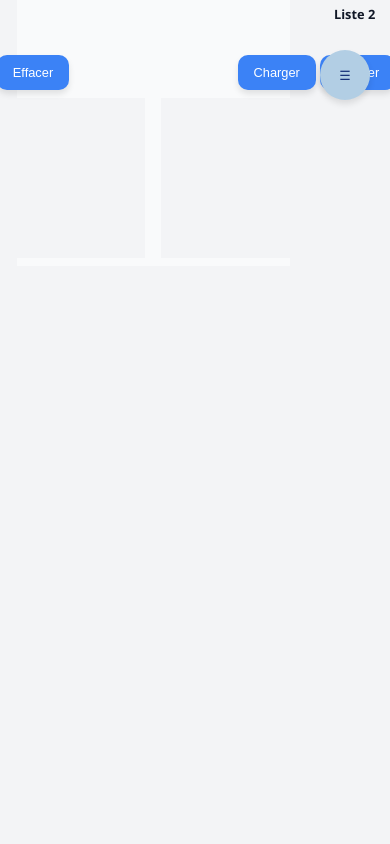
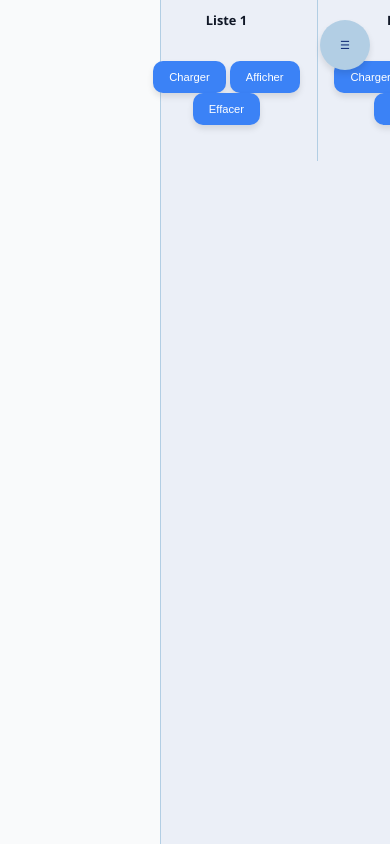
Before and after one commit to IWawan/application-gestion-file-attente, a Flask app: template templates/tableau_de_bord.html in a window 390 px wide. Run offline with Flask 3, Linux system fonts and the light colour scheme; the template is opened without the code that fills it, so the values that code supplies are empty; parts of the project's set-up code (start-up, migrations or seed data) failed here and were passed over; some libraries are stand-ins or nearby versions.

Commit message:
style tablette

```diff
--- a/data/bureaux.txt
+++ b/data/bureaux.txt
@@ -7,7 +7,3 @@ Bureau 6
 Bureau 7
 Bureau 8
 Bureau 9
-Bureau 10
-Bureau 11
-Bureau 12
-Bureau 13
--- a/static/css/style_tableau_de_bord.css
+++ b/static/css/style_tableau_de_bord.css
@@ -2,13 +2,9 @@
 {
     /* General */
     --c-general-bg: #F9FAFB;
-    --c-general-bg-2: #F3F4F6;
+    --c-general-bg-2: #ebeff7;
     --c-general-border: #ddd;
     --c-general-text: #111827;
-
-    /* Header */
-    --c-header-bg: #ebeff7;
-    --c-header-text: #111827;
 
     /* Bouton principal */
     --c-btn-1: #3B82F6;
@@ -83,7 +79,7 @@ body
     align-items: center;
     display: grid;
     grid-template-rows: auto 1fr auto;
-    grid-template-columns: 200px 1fr;
+    grid-template-columns: 160px 1fr;
     grid-template-areas:
         "bureaux usagers"
         "display display";
@@ -181,35 +177,60 @@ button:focus
   background-color: var(--c-btn-1-hover);
 }
 
-/* === HEADER === */
+/* === DISPLAY SECTION === */
 
-.header
+.display-section
 {
-    background-color: var(--c-header-bg);
-    color: var(--c-header-text);
-    border-bottom: 2px solid var(--c-general-border);
+    background-color: var(--c-general-bg-2);
+    color: var(--c-general-text);
+    border: 1px solid var(--c-btn-2);
     border-radius: var(--radius) var(--radius) 0 0;
     box-shadow: 0 4px 8px rgba(0, 0, 0, 0.1);
     position: fixed;
-    top: 0;
-    bottom: 0;
     left: 0;
     right: 0;
     padding: 10px;
     justify-content: center;
     align-items: center;
     z-index: 3;
+    grid-area: display;
+    display: none; /* Masqué par défaut */
+    top: auto;
+    bottom: 0;
+    width: 100%;
+}
+
+
+.display-section h2
+{
+    white-space: normal;
+    word-break: break-word;
+    margin: 0;
+}
+
+.display-section button
+{
+    background-color: var(--c-btn-del);
+    color: var(--c-btn-del-text);
+    padding: 12px 18px;
+    margin: 0 20px;
+}
+
+.display-section button:hover
+{
+    background-color: var(--c-btn-del-hover);
 }
 
 /* === BUREAUX BUTTONS CONTAINER === */
 
 .bureaux-btn-container
 {
-    padding: 10px;
     display: flex;
     flex-direction: column;
     align-items: center;
     justify-content: flex-start;
+    padding: 10px;
+    margin-left: 20px;
     gap: 10px;
 
     /* Taille adaptative */
@@ -256,16 +277,20 @@ button:focus
 .usagers-list-global-container
 {
     grid-area: usagers;
-    background-color: var(--c-general-bg);
+    background-color: var(--c-general-bg-2);
     display: flex;
     flex-direction: row;
     justify-content: center;
     align-items: flex-start;
-    height: auto;
-    max-height: 70vh;
-    width: auto;
-    max-width: 70vw;
-    margin-left: 2vh;
+    height: 100vh;
+    width: 80vw;
+    border-left: 1px solid var(--c-btn-2);
+    border-right: 1px solid var(--c-btn-2);
+}
+
+#usagers-list-1-container
+{
+    border-right: 1px solid var(--c-btn-2);
 }
 
 .usagers-list-content
@@ -280,7 +305,7 @@ button:focus
     margin: 8px;
     height: auto;
     max-height: 70vh;
-    width: 35vw;
+    width: 38vw;
     padding: 10px 8px;
     overflow-x: hidden;
     overflow-y: auto;
@@ -357,7 +382,8 @@ button:focus
 .usager-container .select-btn
 {
     width: auto;
-    padding: 1px, 3px;
+    padding: 8px;
+    max-height: 30px;
     border-radius: 20px;
 }
 
@@ -395,36 +421,6 @@ button:focus
 }
 
 .usager-container .delete-btn:hover
-{
-    background-color: var(--c-btn-del-hover);
-}
-
-/* === DISPLAY SECTION === */
-
-.display-section
-{
-    grid-area: display;
-    display: none; /* Masqué par défaut */
-    top: auto;
-    width: 100%;
-}
-
-.display-section h2
-{
-    white-space: normal;
-    word-break: break-word;
-    margin: 0;
-}
-
-.display-section button
-{
-    background-color: var(--c-btn-del);
-    color: var(--c-btn-del-text);
-    padding: 12px 18px;
-    margin: 0 20px;
-}
-
-.display-section button:hover
 {
     background-color: var(--c-btn-del-hover);
 }
@@ -535,7 +531,7 @@ button:focus
     background-color: var(--c-sm-bg-1);
     color: var(--c-sm-text);
     box-sizing: border-box;
-    padding: 10px;
+    padding: 20px;
     border-radius: var(--radius);
     box-shadow: var(--shadow);
     width: auto;
@@ -607,6 +603,12 @@ button:focus
     box-shadow: 0 2px 6px rgba(0, 0, 0, 0.1);
     transition: var(--transition);
     outline: none;
+    width: 90px;
+}
+
+.popup-content #bandeau-input
+{
+    width: 250px;
 }
 
 .popup-content label
@@ -634,7 +636,7 @@ button:focus
 {
     background-color: var(--c-sm-bg-2);
     border: 1px solid var(--c-btn-2);
-    border-radius: var(--radius) var(--radius) 0 0;
+    border-radius: var(--radius) var(--radius) var(--radius) var(--radius);
     overflow-y: auto;
     height: auto;
     max-height: 50vh;
@@ -664,106 +666,9 @@ button:focus
 {
     :root
     {
-        --font-size-small: 0.7rem;
-        --font-size-medium: 0.8rem;
-        --font-size-big: 0.9rem;
-    }
-
-    html, body
-    {
-        margin: 0;
-        padding: 0;
-        overflow-x: hidden;
-        overflow-y: hidden;
-    }
-
-    body
-    {
-        background-color: var(--c-general-bg-2);
-        grid-template-rows: auto auto auto minmax(0, 1fr);
-        grid-template-columns: 1fr;
-        grid-template-areas:
-          "bureaux"
-          "display"
-          "usagers";
-        height: 100vh;
-    }
-
-    .header
-    {
-        position: static;
-        width: 100%;
-        top: auto;
-        bottom: auto;
-        border-bottom: none;
-        box-shadow: none;
-    }
-
-    .bureaux-btn-container
-    {
-        grid-area: bureaux;
-        padding: 10px;
-        display: flex;
-        flex-direction: column;
-        align-items: center;
-        justify-content: flex-start;
-        gap: 10px;
-        height: auto;
-        max-height: 80vh;
-        overflow-x: hidden;
-        overflow-Y: auto;
-    }
-
-    .bureaux-btn-container button
-    {
-        height: auto;
-        width: auto;
-        padding: 7px;
-        font-size: var(--font-size-small);
-    }
-
-    .display-section
-    {
-        border-top: 1px solid var(--c-btn-2);
-        border-bottom: 1px solid var(--c-btn-2);
-        border-radius: var(--radius) var(--radius) 0 0;
-        box-shadow: 0 4px 8px rgba(0, 0, 0, 0.1);
-        justify-self: start;
-        align-self: start;
-    }
-
-    .usagers-list-content
-    {
-        background-color: var(--c-general-bg-2);
-        max-height: calc(100dvh - 260px);
-        max-width: none;
-        width: 95vw;
-        padding-bottom: 150px;
-    }
-
-    .usager-container
-    {
-        padding: 5px;
-    }
-
-    .usager-container button
-    {
-        height: auto;
-    }
-
-    .usager-container .usager-btn
-    {
-        font-size: var(--font-size-small);
-    }
-
-    #open-side-menu-btn
-    {
-        top: 50px;
-    }
-
-    .side-menu button
-    {
-        margin: 60px auto;
+        --font-size-small: 0.6rem;
+        --font-size-medium: 0.7rem;
+        --font-size-big: 0.8rem;
     }
 }
 
@@ -772,33 +677,13 @@ button:focus
 {
     :root
     {
-        --font-size-small: 0.9rem;
-        --font-size-medium: 1rem;
-        --font-size-big: 1.2rem;
-    }
-
-    button
-    {
-        padding: 8px 12px;
+        --font-size-small: 0.7rem;
+        --font-size-medium: 0.8rem;
+        --font-size-big: 1rem;
     }
 
     .usagers-list-content
     {
-        max-height: 75dvh;
-        width: 95vw;
-        padding-bottom: 20px;
-    }
-
-
-    .usager-container
-    {
-        padding: 5px;
-    }
-
-    .usager-container button
-    {
-        width: 100%;
-        height: 35px;
-        paddIng: 10px;
+        max-height: 46vh;
     }
 }
--- a/static/js/script_tableau_de_bord.js
+++ b/static/js/script_tableau_de_bord.js
@@ -349,6 +349,13 @@ function envoyerMessageBandeau()
 function ajouterBureau()
 {
     let n = Object.keys(bureaux).length;
+
+    if (n >= 9)
+    {
+        alert("Impossible d'ajouter plus de 9 bureaux.");
+        return;
+    }
+
     let newKey = "bureau" + (n + 1);
     bureaux[newKey] = "Bureau " + (n + 1);
 
--- a/templates/tableau_de_bord.html
+++ b/templates/tableau_de_bord.html
@@ -74,7 +74,7 @@
 
     <div id="usagers-list-global-container" class="usagers-list-global-container">
         <div id="usagers-list-1-container" class="usagers-list-container">
-            <h3>Liste 1</h3>
+            <h2>Liste 1</h2>
             <br>
             <button onclick="document.getElementById('fileInput-1').click()">Charger</button>
             <button onclick="resetAll(), chargerListeUsagers(1)">Afficher</button>
@@ -84,7 +84,7 @@
             </div>
         </div>
         <div id="usagers-list-2-container" class="usagers-list-container">
-            <h3>Liste 2</h3>
+            <h2>Liste 2</h2>
             <br>
             <button onclick="document.getElementById('fileInput-2').click()">Charger</button>
             <button onclick="resetAll(), chargerListeUsagers(2)">Afficher</button>
```
